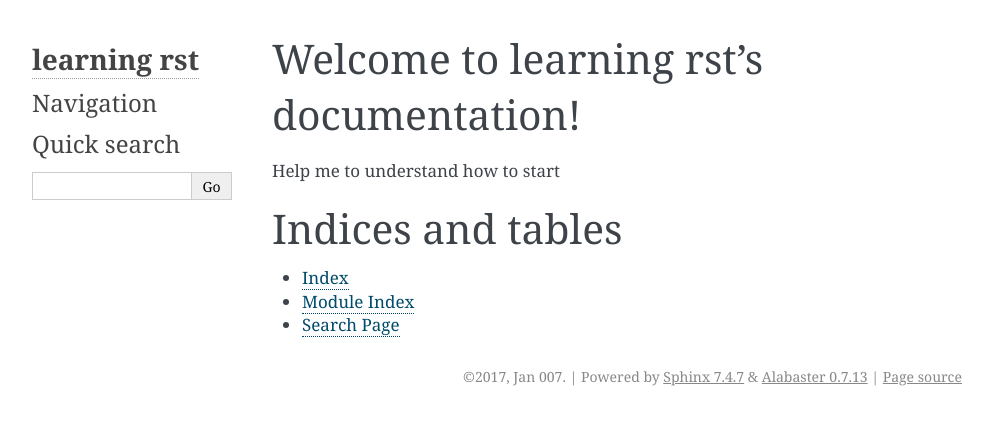
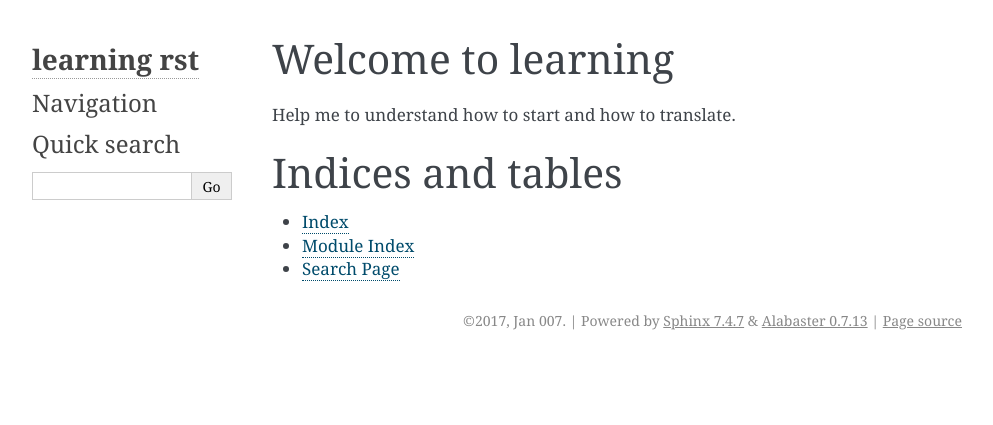
Before and after one commit to JanPokerface/rtfd, a Sphinx documentation site: the page built from docs/source/index.rst, in a window 1280 px wide. Shown: the top 425 px of the page, without its empty margins (148-1141 px from the left). Built offline with Sphinx 7.4.7, drawn with Linux system fonts in a browser that asks for light colours.

Commit message:
few updates

```diff
--- a/docs/source/conf.py
+++ b/docs/source/conf.py
@@ -41,8 +41,8 @@ templates_path = ['_templates']
 # The suffix(es) of source filenames.
 # You can specify multiple suffix as a list of string:
 #
-# source_suffix = ['.rst', '.md']
-source_suffix = '.rst'
+source_suffix = ['.rst', '.md']
+# source_suffix = '.rst'
 
 # The master toctree document.
 master_doc = 'index'
--- a/docs/source/index.rst
+++ b/docs/source/index.rst
@@ -3,14 +3,14 @@
    You can adapt this file completely to your liking, but it should at least
    contain the root `toctree` directive.
 
-Welcome to learning rst's documentation!
-========================================
+Welcome to learning
+===================
 
-Help me to understand how to start
+Help me to understand how to start and how to translate.
 
 .. toctree::
    :maxdepth: 2
-   :caption: Contents:
+   :caption: Contents-en:
 
 
 
```
Also changed, not shown: README.md (+3 -1 lines).
